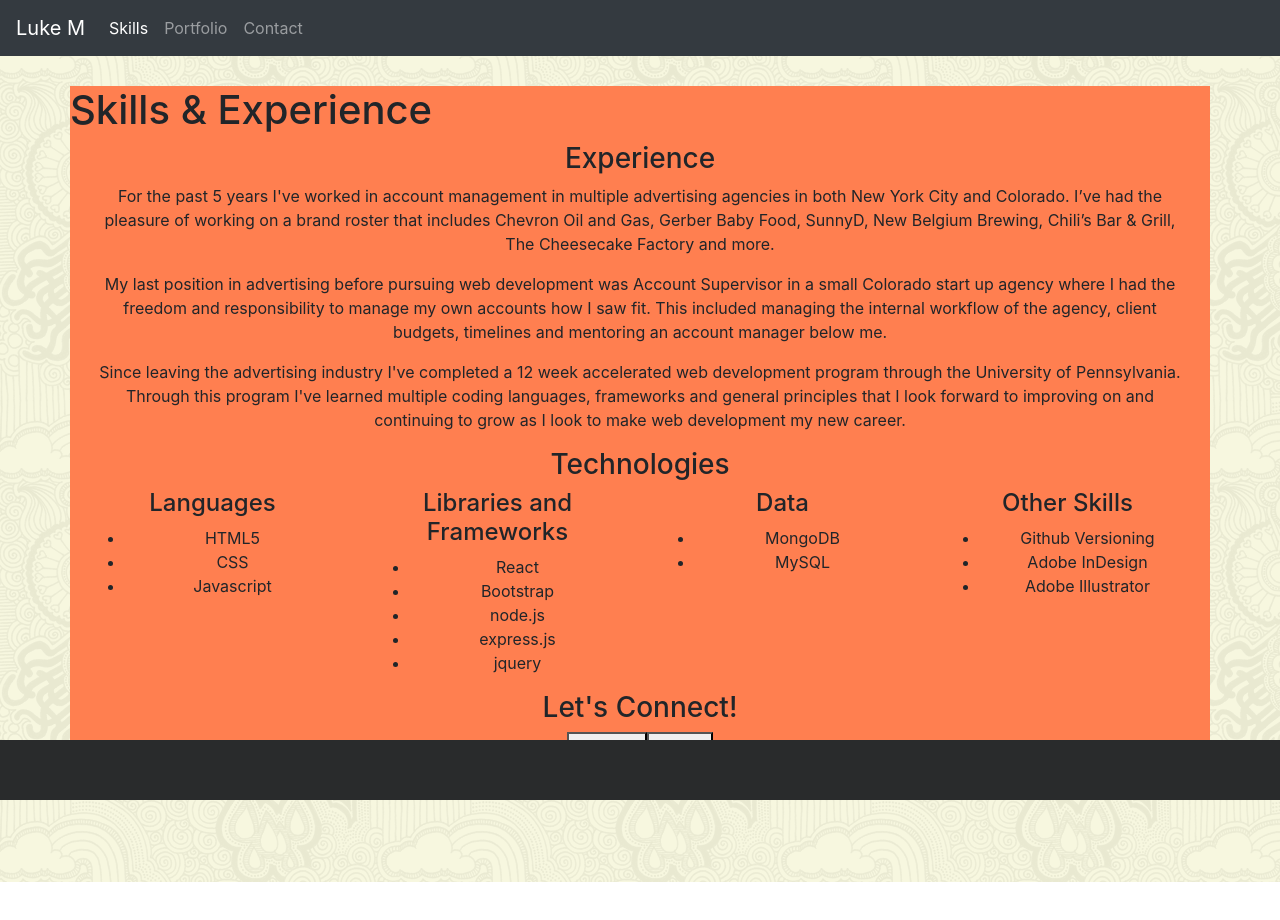
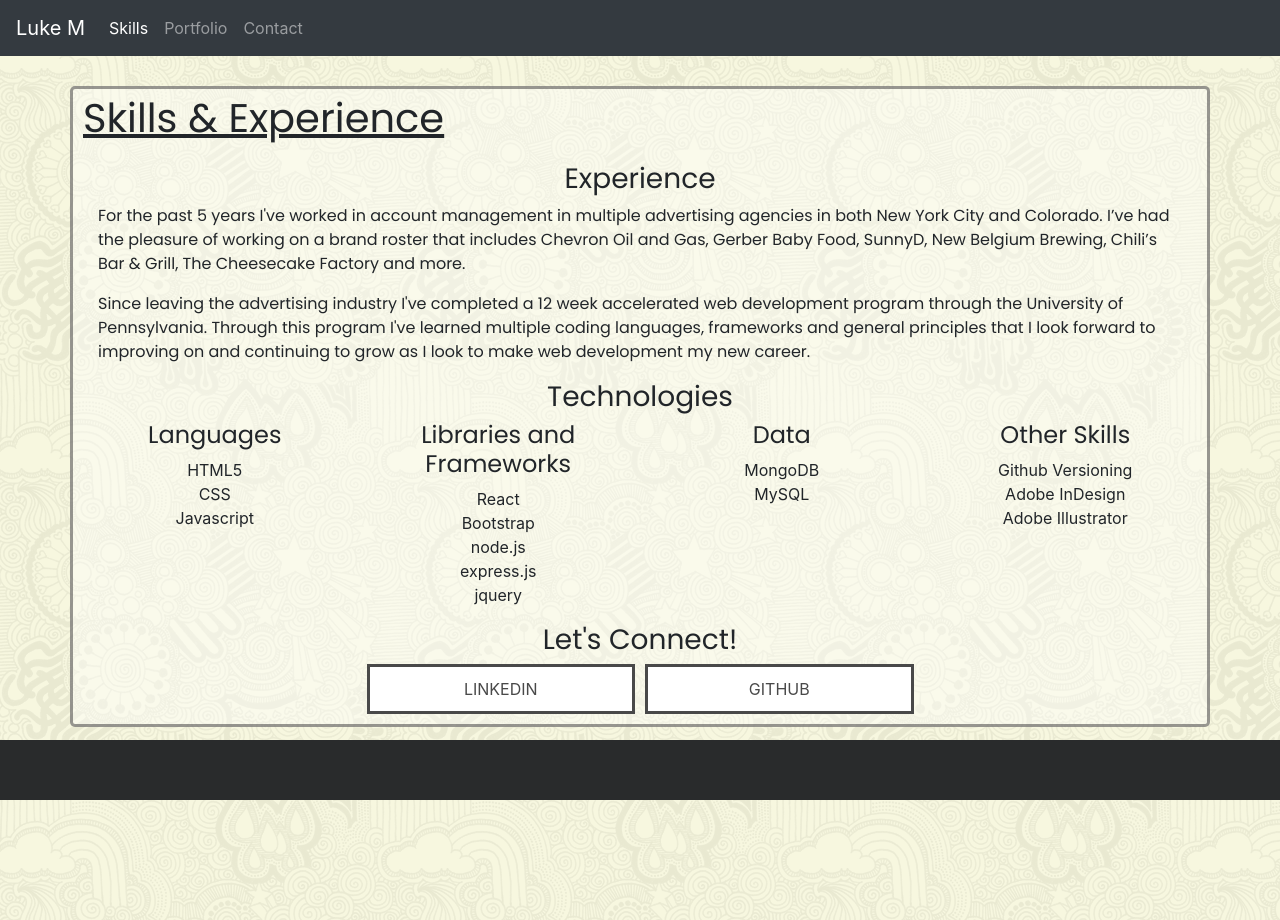
Before and after one commit to LukeMartin-123/luke-martin-portfolio, a React (Create React App) app: page /Skills in a window 1280 px wide. Shown: the top 920 px of the page. Before the commit the page ends 882 px from the top, so only its background shows below. Built offline with nearby package versions, Linux system fonts and the light colour scheme.

Commit message:
Cleaned up stlying

```diff
--- a/public/index.html
+++ b/public/index.html
@@ -14,6 +14,8 @@
       user's mobile device or desktop. See https://developers.google.com/web/fundamentals/web-app-manifest/
     -->
     <link rel="manifest" href="%PUBLIC_URL%/manifest.json" />
+    <link rel="preconnect" href="https://fonts.gstatic.com">
+    <link href="https://fonts.googleapis.com/css2?family=Poppins&display=swap" rel="stylesheet">
     <!--
       Notice the use of %PUBLIC_URL% in the tags above.
       It will be replaced with the URL of the `public` folder during the build.
--- a/src/App.js
+++ b/src/App.js
@@ -16,8 +16,6 @@ var styles =
     minHeight: "100vh"
   }
 
-
-
 function App() {
   return (
     <Router>
@@ -25,9 +23,9 @@ function App() {
         <Header />
         <Route exact path="/luke-martin-portfolio/" component={About} />
         <Route exact path="/" component={About} />
-        <Route exact path="/contact" component={Contact} />
+        <Route exact path="/Contact" component={Contact} />
         <Route exact path="/Portfolio" component={Projects} />
-        <Route exact path="/skills" component={Skills} />
+        <Route exact path="/Skills" component={Skills} />
         <Footer />
       </div>
     </Router>
--- a/src/components/Card/Card.js
+++ b/src/components/Card/Card.js
@@ -59,8 +59,6 @@ const Card = (props) => {
         .filter((project) => project.id === props.id)
         .map((project) => (
           <div class = "card"
-          style={{
-            backgroundColor: "#EAEAE1",}}
           key={project.id}>
           <h1> {project.title}</h1>
           <p> {project.description}</p>
--- a/src/components/Card/styles.css
+++ b/src/components/Card/styles.css
@@ -2,8 +2,10 @@ p {
   margin: 10px;
 }
 
+
 .card {
-  border: 3px solid !important;
+  background: rgba(255, 255, 255, 0.39) !important;
+  border: solid rgba(73, 70, 71, 0.555) !important;
   margin: 10px;
   min-height: 100%;
   height: auto;
--- a/src/components/Container/container.css
+++ b/src/components/Container/container.css
@@ -1,5 +1,6 @@
 .container {
-    border: 1px;
-    background-color: coral;
-    height: 100%;
-    }
+    background: rgba(255, 255, 255, 0.39);
+    border: solid rgba(73, 70, 71, 0.555);
+    border-radius: 5px;
+    margin-bottom: 10%;
+}
--- a/src/components/SkillsAside/SkillsAside.js
+++ b/src/components/SkillsAside/SkillsAside.js
@@ -1,7 +1,7 @@
 import React from "react";
 import Row from "../Row/Row.js";
 import Col from "../Col/Col.js";
-import "./styles.css";
+import "./SkillsStyles.css";
 
 
 function SkillsAside() {
@@ -24,10 +24,6 @@ function SkillsAside() {
             </p>
 
           <p>
-            My last position in advertising before pursuing web development was Account Supervisor in a small Colorado start up agency where I had the freedom and responsibility to manage my own accounts how I saw fit. This included managing the internal workflow of the agency, client budgets, timelines and mentoring an account manager below me.
-        </p>
-
-          <p>
             Since leaving the advertising industry I've completed a 12 week accelerated web development program through the University of Pennsylvania. Through this program I've learned multiple coding languages, frameworks and general principles that I look forward to improving on and continuing to grow as I look to make web development my new career.
         </p>
         </div>
@@ -42,7 +38,7 @@ function SkillsAside() {
 
           <Row>
             <Col size="md-3 sm-6">
-              <h4 className="title"> Languages</h4>
+              <h4 className="subtitle"> Languages</h4>
               <ul>
                 <li>
                   HTML5
@@ -60,7 +56,7 @@ function SkillsAside() {
             </Col>
 
             <Col size="md-3 sm-6">
-              <h4 className="title"> Libraries and Frameworks </h4>
+              <h4 className="subtitle"> Libraries and Frameworks </h4>
               <ul>
                 <li>
                   React
@@ -86,7 +82,7 @@ function SkillsAside() {
             </Col>
 
             <Col size="md-3 sm-6">
-              <h4 className="title"> Data </h4>
+              <h4 className="subtitle"> Data </h4>
               <ul>
                 <li>
                   MongoDB
@@ -100,7 +96,7 @@ function SkillsAside() {
             </Col>
 
             <Col size="md-3 sm-6">
-              <h4 className="title"> Other Skills </h4>
+              <h4 className="subtitle"> Other Skills </h4>
               <ul>
                 <li>
                   Github Versioning
@@ -130,9 +126,18 @@ function SkillsAside() {
       </h3>
           </div>
           <Col size="md-12 sm-12">
-            <button> Linkedin </button>
+            <button
+            type="submit"
+            className="skillsBtn"
+            onClick={()=> window.open("https://www.linkedin.com/in/luke-martin-profile/", "_blank")}>Linkedin
+          </button>
 
-            <button> Github </button>
+          <button
+            type="submit"
+            className="skillsBtn"
+            onClick={()=> window.open("https://github.com/LukeMartin-123", "_blank")}>Github
+          </button>
+
           </Col>
         </div>
       </Col>
--- /dev/null
+++ b/src/components/SkillsAside/SkillsStyles.css
@@ -0,0 +1,44 @@
+ul {
+    list-style-type: none;
+    margin: 0; padding: 0;
+}
+
+p {
+    text-align: left;
+    font-family: poppins;
+}
+
+h1, h2, h3, h4 {
+    font-family: poppins;
+}
+
+.header {
+    text-decoration: underline;
+    font-family: poppins;
+    margin-left: 10px;
+    margin-top: 5px;
+    margin-bottom: 20px
+}
+
+.skillsBtn {
+    color: #494949;
+    text-transform: uppercase;
+    text-decoration: none;
+    background: #ffffff;
+    padding: 10px;
+    border: 3px solid !important;
+    border-color: black;
+    transition: all 0.4s ease 0s;
+    width: 25%;
+    justify-content: center;
+    margin-left: 5px;
+    margin-right: 5px;
+    margin-bottom: 10px;
+  }
+
+.skillsBtn:hover {
+    color: #ffffff;
+    background: #a7a775;
+    border-color:  #a7a775;
+    transition: all 0.4s ease 0s;
+  }
--- a/src/components/SkillsAside/styles.css
+++ /dev/null
@@ -1,5 +0,0 @@
-
-.tech {
-
-
-}
--- a/src/pages/About.js
+++ b/src/pages/About.js
@@ -9,15 +9,14 @@ import "./about.css"
 function About() {
     return (
         <div>
-            <Container style={{ marginTop: 30 }}>
           <Row>
-          <img src= {headshot} alt="Headshot" class="headshot" />
+          <img src= {headshot} alt="Headshot" class="headshot"
+          style={{ marginTop: 30 }}/>
             <Col size="md-12">
             <h1 class="intro">Aspiring Web Developer</h1>
             <h1 class="intro-line2"> Former Advertising Account Supervisor</h1>
             </Col>
           </Row>
-        </Container>
         <Footer />
       </div>
   );
--- a/src/pages/Contact.js
+++ b/src/pages/Contact.js
@@ -9,8 +9,6 @@ import "./contact.css"
 function Contact() {
   return (
     <Router>
-
-      <div className="container">
         <Container style={{ marginTop: 30, }}>
           <Row>
             <Col style={{ marginBottom: 30, }}size="md-12 sm-12">
@@ -21,7 +19,6 @@ function Contact() {
               </Row>
           </Container>
             <Footer />
-        </div>
       </Router>
     );
   }
--- a/src/pages/Skills.js
+++ b/src/pages/Skills.js
@@ -13,9 +13,8 @@ function Skills() {
             <div>
                 <Container style={{ marginTop: 30 }}>
             <Row>
-
                     <SkillsAside />
-            </Row>
+                    </Row>
                 </Container>
                 <Footer />
             </div>
```
